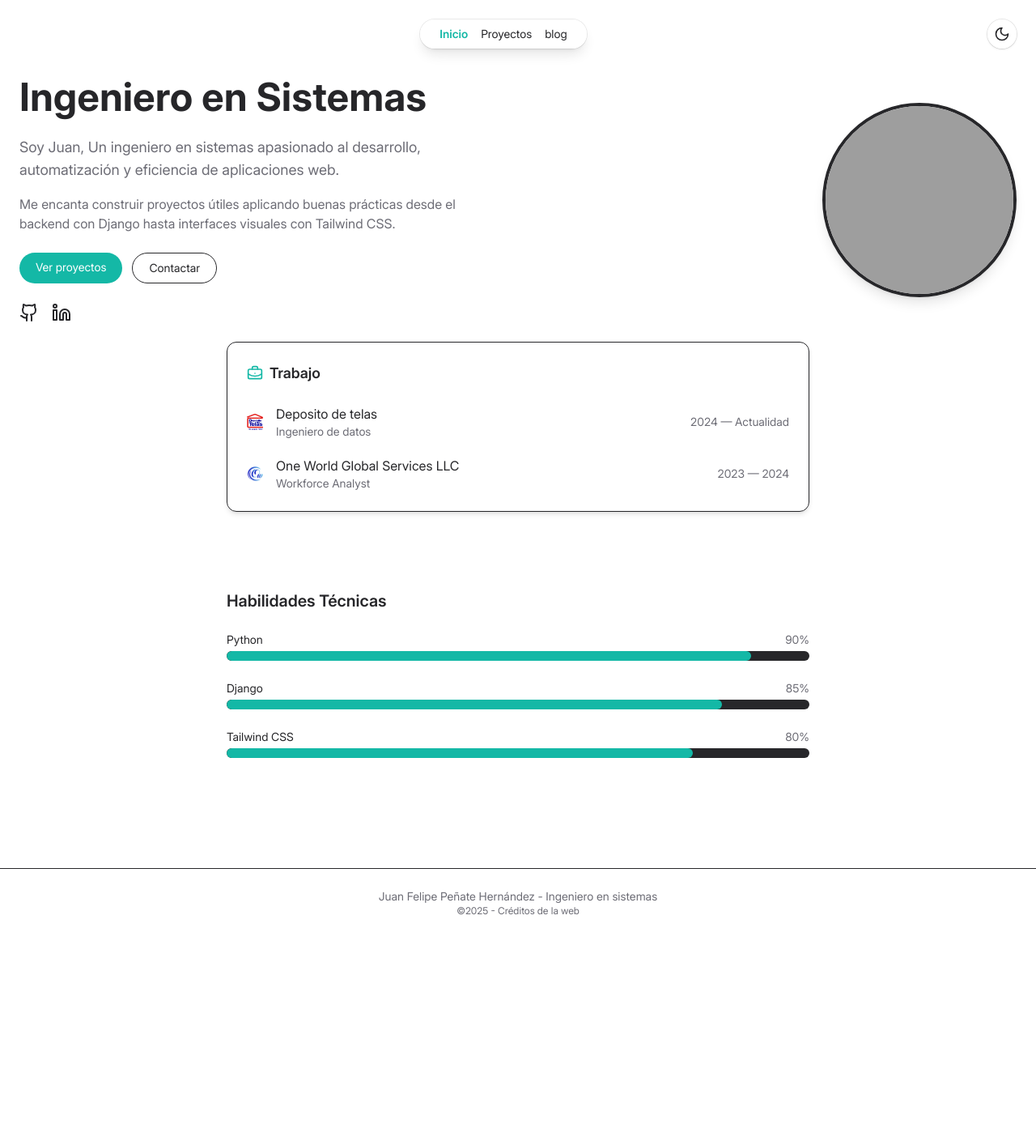
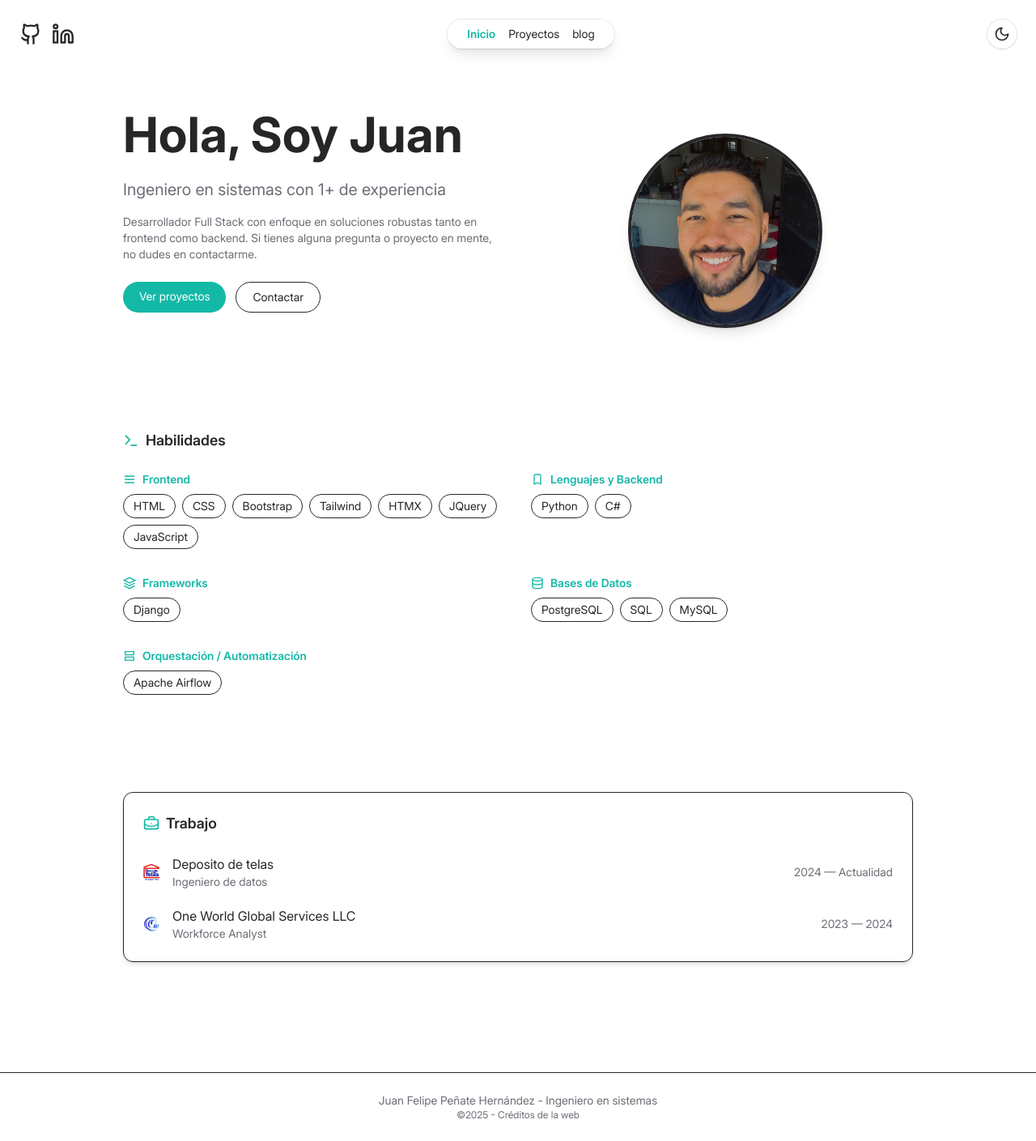
Before and after one commit to juan1144/portfolio, a Django app: page / in a window 1280 px wide. Shown: the whole page at 81% size. Before the commit the page ends 1130 px from the top, so only its background shows below. Run offline with Django 5.2, Linux system fonts and the light colour scheme; grey boxes are pictures that could not be loaded.

Commit message:
Refactor work section and skills on home page

```diff
--- a/core/views.py
+++ b/core/views.py
@@ -2,7 +2,23 @@ from django.shortcuts import render
 
 
 def home(request):
-    return render(request, "core/home.html")
+    return render(
+        request,
+        "core/home.html",
+        {
+            "techs_frontend": [
+                "HTML",
+                "CSS",
+                "Bootstrap",
+                "Tailwind",
+                "HTMX",
+                "JQuery",
+                "JavaScript",
+            ],
+            "techs_backend": ["Python", "C#"],
+            "techs_db": ["PostgreSQL", "SQL", "MySQL"],
+        },
+    )
 
 
 def projects(request):
--- a/static/css/base.css
+++ b/static/css/base.css
@@ -619,6 +619,10 @@ video {
   margin-right: auto;
 }
 
+.mb-1 {
+  margin-bottom: 0.25rem;
+}
+
 .mb-4 {
   margin-bottom: 1rem;
 }
@@ -635,8 +639,12 @@ video {
   margin-top: 0.5rem;
 }
 
-.mb-1 {
-  margin-bottom: 0.25rem;
+.mb-10 {
+  margin-bottom: 2.5rem;
+}
+
+.mb-2 {
+  margin-bottom: 0.5rem;
 }
 
 .block {
@@ -659,6 +667,10 @@ video {
   height: 2.5rem;
 }
 
+.h-3 {
+  height: 0.75rem;
+}
+
 .h-5 {
   height: 1.25rem;
 }
@@ -671,20 +683,24 @@ video {
   height: 15rem;
 }
 
-.h-8 {
-  height: 2rem;
-}
-
-.h-3 {
-  height: 0.75rem;
-}
-
 .h-full {
   height: 100%;
 }
 
+.h-4 {
+  height: 1rem;
+}
+
+.h-7 {
+  height: 1.75rem;
+}
+
 .min-h-screen {
   min-height: 100vh;
+}
+
+.w-0 {
+  width: 0px;
 }
 
 .w-10 {
@@ -707,16 +723,16 @@ video {
   width: 15rem;
 }
 
-.w-8 {
-  width: 2rem;
-}
-
 .w-full {
   width: 100%;
 }
 
-.w-0 {
-  width: 0px;
+.w-4 {
+  width: 1rem;
+}
+
+.w-7 {
+  width: 1.75rem;
 }
 
 .max-w-3xl {
@@ -727,45 +743,16 @@ video {
   max-width: 80rem;
 }
 
-@keyframes bounce {
-  0%, 100% {
-    transform: translateY(-25%);
-    animation-timing-function: cubic-bezier(0.8,0,1,1);
-  }
-
-  50% {
-    transform: none;
-    animation-timing-function: cubic-bezier(0,0,0.2,1);
-  }
-}
-
-.animate-bounce {
-  animation: bounce 1s infinite;
-}
-
-@keyframes ping {
-  75%, 100% {
-    transform: scale(2);
-    opacity: 0;
-  }
-}
-
-.animate-ping {
-  animation: ping 1s cubic-bezier(0, 0, 0.2, 1) infinite;
-}
-
-@keyframes pulse {
-  50% {
-    opacity: .5;
-  }
-}
-
-.animate-pulse {
-  animation: pulse 2s cubic-bezier(0.4, 0, 0.6, 1) infinite;
+.max-w-5xl {
+  max-width: 64rem;
 }
 
 .grid-cols-1 {
   grid-template-columns: repeat(1, minmax(0, 1fr));
+}
+
+.flex-col {
+  flex-direction: column;
 }
 
 .flex-wrap {
@@ -800,6 +787,10 @@ video {
   gap: 1rem;
 }
 
+.gap-8 {
+  gap: 2rem;
+}
+
 .space-x-2 > :not([hidden]) ~ :not([hidden]) {
   --tw-space-x-reverse: 0;
   margin-right: calc(0.5rem * var(--tw-space-x-reverse));
@@ -828,6 +819,12 @@ video {
   --tw-space-y-reverse: 0;
   margin-top: calc(1.5rem * calc(1 - var(--tw-space-y-reverse)));
   margin-bottom: calc(1.5rem * var(--tw-space-y-reverse));
+}
+
+.space-x-3 > :not([hidden]) ~ :not([hidden]) {
+  --tw-space-x-reverse: 0;
+  margin-right: calc(0.75rem * var(--tw-space-x-reverse));
+  margin-left: calc(0.75rem * calc(1 - var(--tw-space-x-reverse)));
 }
 
 .overflow-hidden {
@@ -943,14 +951,19 @@ video {
   padding-bottom: 2.5rem;
 }
 
-.px-10 {
-  padding-left: 2.5rem;
-  padding-right: 2.5rem;
+.py-20 {
+  padding-top: 5rem;
+  padding-bottom: 5rem;
 }
 
-.px-20 {
-  padding-left: 5rem;
-  padding-right: 5rem;
+.px-3 {
+  padding-left: 0.75rem;
+  padding-right: 0.75rem;
+}
+
+.py-1 {
+  padding-top: 0.25rem;
+  padding-bottom: 0.25rem;
 }
 
 .pb-24 {
@@ -961,12 +974,12 @@ video {
   padding-top: 6rem;
 }
 
-.pb-10 {
-  padding-bottom: 2.5rem;
+.pt-6 {
+  padding-top: 1.5rem;
 }
 
-.pt-6 {
-  padding-top: 1.5rem;
+.pt-10 {
+  padding-top: 2.5rem;
 }
 
 .text-center {
@@ -1096,6 +1119,12 @@ video {
   transition-duration: 150ms;
 }
 
+.transition-all {
+  transition-property: all;
+  transition-timing-function: cubic-bezier(0.4, 0, 0.2, 1);
+  transition-duration: 150ms;
+}
+
 .transition-colors {
   transition-property: color, background-color, border-color, text-decoration-color, fill, stroke;
   transition-timing-function: cubic-bezier(0.4, 0, 0.2, 1);
@@ -1108,22 +1137,16 @@ video {
   transition-duration: 150ms;
 }
 
-.transition-all {
-  transition-property: all;
-  transition-timing-function: cubic-bezier(0.4, 0, 0.2, 1);
-  transition-duration: 150ms;
-}
-
 .delay-300 {
   transition-delay: 300ms;
 }
 
+.duration-1000 {
+  transition-duration: 1000ms;
+}
+
 .duration-300 {
   transition-duration: 300ms;
-}
-
-.duration-1000 {
-  transition-duration: 1000ms;
 }
 
 .ease-out {
@@ -1233,6 +1256,10 @@ video {
 }
 
 @media (min-width: 768px) {
+  .md\:col-span-2 {
+    grid-column: span 2 / span 2;
+  }
+
   .md\:flex {
     display: flex;
   }
@@ -1245,12 +1272,33 @@ video {
     grid-template-columns: repeat(2, minmax(0, 1fr));
   }
 
+  .md\:items-start {
+    align-items: flex-start;
+  }
+
+  .md\:justify-start {
+    justify-content: flex-start;
+  }
+
   .md\:justify-end {
     justify-content: flex-end;
+  }
+
+  .md\:justify-center {
+    justify-content: center;
+  }
+
+  .md\:text-left {
+    text-align: left;
   }
 
   .md\:text-5xl {
     font-size: 3rem;
     line-height: 1;
   }
+
+  .md\:text-6xl {
+    font-size: 3.75rem;
+    line-height: 1;
+  }
 }
--- a/templates/common/_navbar.html
+++ b/templates/common/_navbar.html
@@ -3,12 +3,25 @@
 <nav class="fixed top-6 left-0 w-full z-50 flex justify-center pointer-events-none">
   <div class="max-w-7xl w-full flex items-center justify-between px-6">
 
-    <!-- Picture -->
-    <div class="pointer-events-auto">
-{#      <a href="{% url 'core:home' %}">#}
-{#        <img src="{% static 'images/profile.JPG' %}" alt="Logo" class="w-10 h-10 rounded-full border border-dark-border dark:border-light-border shadow" />#}
-{#      </a>#}
+    <!-- Social icons (navbar left) -->
+    <div class="pointer-events-auto flex items-center space-x-3">
+      <!-- GitHub -->
+      <a href="https://github.com/juan1144" target="_blank" aria-label="GitHub">
+        <svg xmlns="http://www.w3.org/2000/svg" class="w-7 h-7 text-light-primary dark:text-dark-primary hover:text-light-accent dark:hover:text-dark-accent transition" fill="none" viewBox="0 0 24 24" stroke="currentColor" stroke-width="2">
+          <path stroke-linecap="round" stroke-linejoin="round" d="M15 22v-4a4.8 4.8 0 00-1-3.5c3 0 6-2 6-5.5.08-1.25-.27-2.48-1-3.5.28-1.15.28-2.35 0-3.5 0 0-1 0-3 1.5-2.64-.5-5.36-.5-8 0C6 2 5 2 5 2c-.3 1.15-.3 2.35 0 3.5A5.403 5.403 0 004 9c0 3.5 3 5.5 6 5.5-.39.49-.68 1.05-.85 1.65-.17.6-.22 1.23-.15 1.85v4"/>
+          <path d="M9 18c-4.51 2-5-2-7-2"/>
+        </svg>
+      </a>
+      <!-- LinkedIn -->
+      <a href="https://linkedin.com/in/jfph25" target="_blank" aria-label="LinkedIn">
+        <svg xmlns="http://www.w3.org/2000/svg" class="w-7 h-7 text-light-primary dark:text-dark-primary hover:text-light-accent dark:hover:text-dark-accent transition" fill="none" viewBox="0 0 24 24" stroke="currentColor" stroke-width="2">
+          <path stroke-linecap="round" stroke-linejoin="round" d="M16 8a6 6 0 016 6v7h-4v-7a2 2 0 00-2-2 2 2 0 00-2 2v7h-4v-7a6 6 0 016-6z"/>
+          <rect x="2" y="9" width="4" height="12"/>
+          <circle cx="4" cy="4" r="2"/>
+        </svg>
+      </a>
     </div>
+
 
     <!-- Float Menu -->
     <ul class="pointer-events-auto hidden md:flex items-center space-x-4 px-6 py-2
--- a/templates/core/home.html
+++ b/templates/core/home.html
@@ -3,52 +3,130 @@
 {% block content %}
   {% load static %}
 <!-- Hero principal -->
-  <section
-    class="max-w-7xl mx-auto px-6 py-10c grid grid-cols-1 md:grid-cols-2 items-center gap-12">
-    <div data-aos="fade-right">
-      <h1 class="text-4xl md:text-5xl font-bold mb-6 text-light-primary dark:text-dark-primary">
-        Ingeniero en Sistemas
+  <section class="max-w-5xl mx-auto px-6 pt-10 pb-24 grid grid-cols-1 md:grid-cols-2 items-center gap-12">
+    <!-- Columna izquierda: Texto -->
+    <div class="text-center md:text-left flex flex-col items-center md:items-start" data-aos="fade-right">
+      <h1 class="text-4xl md:text-6xl font-bold mb-6 text-light-primary dark:text-dark-primary">
+        Hola, Soy Juan
       </h1>
-      <p class="text-lg text-light-secondary dark:text-dark-secondary mb-4">
-        Soy Juan, Un ingeniero en sistemas apasionado al desarrollo, automatización y eficiencia de aplicaciones web.
+      <p class="text-xl text-light-secondary dark:text-dark-secondary mb-4">
+        Ingeniero en sistemas con 1+ de experiencia
       </p>
-      <p class="text-base text-light-secondary dark:text-dark-secondary mb-6">
-        Me encanta construir proyectos útiles aplicando buenas prácticas desde el backend con Django hasta interfaces visuales con Tailwind CSS.
+      <p class="text-sm text-light-secondary dark:text-dark-secondary mb-6">
+        Desarrollador Full Stack con enfoque en soluciones robustas tanto en frontend como backend. Si tienes alguna pregunta o proyecto en mente, no dudes en contactarme.
       </p>
 
-    <!-- main buttons -->
-      <div class="flex flex-wrap gap-3 mb-6">
+      <div class="flex flex-wrap gap-3 mb-6 justify-center md:justify-start">
         <a href="{% url 'core:projects' %}" class="px-5 py-2 rounded-full text-sm font-medium text-white bg-light-accent dark:bg-dark-accent hover:opacity-90 transition">Ver proyectos</a>
         <a href="#contact" class="px-5 py-2 rounded-full text-sm font-medium border border-light-border dark:border-dark-border text-light-primary dark:text-dark-primary hover:bg-light-border/10 dark:hover:bg-dark-border/10 transition">Contactar</a>
       </div>
 
-    <!-- Social Networks -->
-      <div class="flex space-x-4">
+      <div class="flex space-x-4 justify-center md:justify-start">
+        <!-- GitHub -->
         <a href="https://github.com/juan1144" target="_blank" aria-label="GitHub">
-          <svg xmlns="http://www.w3.org/2000/svg" width="24" height="24" viewBox="0 0 24 24" fill="none" stroke="currentColor" stroke-width="2" stroke-linecap="round" stroke-linejoin="round" class="lucide lucide-github-icon lucide-github w-6 h-6 text-light-primary dark:text-dark-primary hover:text-light-accent dark:hover:text-dark-accent transition">
-            <path d="M15 22v-4a4.8 4.8 0 0 0-1-3.5c3 0 6-2 6-5.5.08-1.25-.27-2.48-1-3.5.28-1.15.28-2.35 0-3.5 0 0-1 0-3 1.5-2.64-.5-5.36-.5-8 0C6 2 5 2 5 2c-.3 1.15-.3 2.35 0 3.5A5.403 5.403 0 0 0 4 9c0 3.5 3 5.5 6 5.5-.39.49-.68 1.05-.85 1.65-.17.6-.22 1.23-.15 1.85v4"/>
-            <path d="M9 18c-4.51 2-5-2-7-2"/>
-          </svg>
+          <svg ... class="w-6 h-6 text-light-primary dark:text-dark-primary hover:text-light-accent dark:hover:text-dark-accent transition">...</svg>
         </a>
+        <!-- LinkedIn -->
         <a href="https://linkedin.com/in/jfph25" target="_blank" aria-label="LinkedIn">
-          <svg xmlns="http://www.w3.org/2000/svg" width="24" height="24" viewBox="0 0 24 24" fill="none" stroke="currentColor" stroke-width="2" stroke-linecap="round" stroke-linejoin="round" class="lucide lucide-linkedin-icon lucide-linkedin w-6 h-6 text-light-primary dark:text-dark-primary hover:text-light-accent dark:hover:text-dark-accent transition">
-            <path d="M16 8a6 6 0 0 1 6 6v7h-4v-7a2 2 0 0 0-2-2 2 2 0 0 0-2 2v7h-4v-7a6 6 0 0 1 6-6z"/>
-            <rect width="4" height="12" x="2" y="9"/>
-            <circle cx="4" cy="4" r="2"/>
-          </svg>
+          <svg ... class="w-6 h-6 text-light-primary dark:text-dark-primary hover:text-light-accent dark:hover:text-dark-accent transition">...</svg>
         </a>
       </div>
     </div>
 
-  <!-- Personal image -->
-    <div class="flex justify-center md:justify-end" data-aos="fade-left">
-      <img src="{% static 'images/#' %}" alt="Foto de Juan Peñate"
+    <!-- Columna derecha: Imagen -->
+    <div class="flex justify-center md:justify-center" data-aos="fade-left">
+      <img src="{% static 'images/profile.JPG' %}" alt="Foto de Juan Peñate"
            class="w-60 h-60 rounded-full border-4 border-light-border dark:border-dark-border shadow-lg object-cover" />
     </div>
   </section>
 
-<!-- Work Section -->
-  <section class="max-w-3xl mx-auto px-6 pb-24 pt-6" data-aos="fade-down">
+
+  <!-- Sección de habilidades -->
+  <section class="max-w-5xl mx-auto px-6 pb-24" data-aos="fade-up">
+    <h2 class="text-lg font-semibold text-light-primary dark:text-dark-primary flex items-center gap-2 mb-6">
+      <svg xmlns="http://www.w3.org/2000/svg" width="24" height="24" viewBox="0 0 24 24" fill="none" stroke="currentColor" stroke-width="2" stroke-linecap="round" stroke-linejoin="round" class="lucide lucide-terminal-icon lucide-terminal w-5 h-5 text-light-accent dark:text-dark-accent">
+        <polyline points="4 17 10 11 4 5"/><line x1="12" x2="20" y1="19" y2="19"/>
+      </svg>
+      Habilidades
+    </h2>
+
+    <div class="grid grid-cols-1 md:grid-cols-2 gap-8">
+      <!-- Frontend -->
+      <div>
+        <h3 class="text-sm font-semibold mb-2 flex items-center gap-2 text-light-accent dark:text-dark-accent">
+          <svg class="w-4 h-4" fill="none" stroke="currentColor" stroke-width="2" viewBox="0 0 24 24">
+            <path d="M3 12h18M3 6h18M3 18h18"/>
+          </svg>
+          Frontend
+        </h3>
+        <div class="flex flex-wrap gap-2">
+          {% for tech in techs_frontend %}
+            <span class="px-3 py-1 bg-light-backgroundOverlay dark:bg-dark-backgroundOverlay border border-light-border dark:border-dark-border rounded-full text-sm">{{ tech }}</span>
+          {% endfor %}
+        </div>
+      </div>
+
+      <!-- Lenguajes y Backend -->
+      <div>
+        <h3 class="text-sm font-semibold mb-2 flex items-center gap-2 text-light-accent dark:text-dark-accent">
+          <svg class="w-4 h-4" fill="none" stroke="currentColor" stroke-width="2" viewBox="0 0 24 24">
+            <path d="M16 3H8a2 2 0 0 0-2 2v16l6-3 6 3V5a2 2 0 0 0-2-2z"/>
+          </svg>
+          Lenguajes y Backend
+        </h3>
+        <div class="flex flex-wrap gap-2">
+          {% for lang in techs_backend %}
+            <span class="px-3 py-1 bg-light-backgroundOverlay dark:bg-dark-backgroundOverlay border border-light-border dark:border-dark-border rounded-full text-sm">{{ lang }}</span>
+          {% endfor %}
+        </div>
+      </div>
+
+      <!-- Frameworks -->
+      <div>
+        <h3 class="text-sm font-semibold mb-2 flex items-center gap-2 text-light-accent dark:text-dark-accent">
+          <svg class="w-4 h-4" fill="none" stroke="currentColor" stroke-width="2" viewBox="0 0 24 24">
+            <path d="M12 2L2 7l10 5 10-5-10-5z"/><path d="M2 17l10 5 10-5"/>
+            <path d="M2 12l10 5 10-5"/>
+          </svg>
+          Frameworks
+        </h3>
+        <div class="flex flex-wrap gap-2">
+          <span class="px-3 py-1 bg-light-backgroundOverlay dark:bg-dark-backgroundOverlay border border-light-border dark:border-dark-border rounded-full text-sm">Django</span>
+        </div>
+      </div>
+
+      <!-- Bases de datos -->
+      <div>
+        <h3 class="text-sm font-semibold mb-2 flex items-center gap-2 text-light-accent dark:text-dark-accent">
+          <svg class="w-4 h-4" fill="none" stroke="currentColor" stroke-width="2" viewBox="0 0 24 24">
+            <ellipse cx="12" cy="5" rx="9" ry="3"/><path d="M3 5v14a9 3 0 0 0 18 0V5"/><path d="M3 12a9 3 0 0 0 18 0"/>
+          </svg>
+          Bases de Datos
+        </h3>
+        <div class="flex flex-wrap gap-2">
+          {% for db in techs_db %}
+            <span class="px-3 py-1 bg-light-backgroundOverlay dark:bg-dark-backgroundOverlay border border-light-border dark:border-dark-border rounded-full text-sm">{{ db }}</span>
+          {% endfor %}
+        </div>
+      </div>
+
+      <!-- Automatización -->
+      <div class="md:col-span-2">
+        <h3 class="text-sm font-semibold mb-2 flex items-center gap-2 text-light-accent dark:text-dark-accent">
+          <svg class="w-4 h-4" fill="none" stroke="currentColor" stroke-width="2" viewBox="0 0 24 24">
+            <path d="M4 4h16v6H4zM4 14h16v6H4z"/>
+          </svg>
+          Orquestación / Automatización
+        </h3>
+        <div class="flex flex-wrap gap-2">
+          <span class="px-3 py-1 bg-light-backgroundOverlay dark:bg-dark-backgroundOverlay border border-light-border dark:border-dark-border rounded-full text-sm">Apache Airflow</span>
+        </div>
+      </div>
+    </div>
+  </section>
+
+  <!-- Work Section -->
+  <section class="max-w-5xl mx-auto px-6 pb-24 pt-6" data-aos="fade-down">
     <div class="bg-light-backgroundOverlay dark:bg-dark-backgroundOverlay border border-light-border dark:border-dark-border rounded-xl p-6 shadow-md">
       <h2 class="text-lg font-semibold text-light-primary dark:text-dark-primary flex items-center gap-2 mb-6">
         <svg xmlns="http://www.w3.org/2000/svg" width="24" height="24" viewBox="0 0 24 24" fill="none" stroke="currentColor" stroke-width="2" stroke-linecap="round" stroke-linejoin="round" class="lucide lucide-briefcase-business-icon lucide-briefcase-business w-5 h-5 text-light-accent dark:text-dark-accent">
@@ -86,44 +164,4 @@
       </ul>
     </div>
   </section>
-
-  <!-- Sección de habilidades -->
-  <section class="max-w-3xl mx-auto px-6 pb-24" data-aos="fade-up">
-    <h2 class="text-xl font-semibold mb-6 text-light-primary dark:text-dark-primary">Habilidades Técnicas</h2>
-
-    <div class="space-y-6">
-      <!-- Skill: Python -->
-      <div>
-        <div class="flex justify-between mb-1">
-          <span class="text-sm font-medium text-light-primary dark:text-dark-primary">Python</span>
-          <span class="text-sm text-light-secondary dark:text-dark-secondary">90%</span>
-        </div>
-        <div class="w-full h-3 bg-light-border dark:bg-dark-border rounded-full overflow-hidden">
-          <div class="h-full bg-light-accent dark:bg-dark-accent rounded-full transition-all duration-1000 delay-300 w-0 aos-init aos-animate" data-aos="zoom-in-right" data-aos-delay="300" data-aos-anchor-placement="top-bottom" style="width: 90%;"></div>
-        </div>
-      </div>
-
-      <!-- Skill: Django -->
-      <div>
-        <div class="flex justify-between mb-1">
-          <span class="text-sm font-medium text-light-primary dark:text-dark-primary">Django</span>
-          <span class="text-sm text-light-secondary dark:text-dark-secondary">85%</span>
-        </div>
-        <div class="w-full h-3 bg-light-border dark:bg-dark-border rounded-full overflow-hidden">
-          <div class="h-full bg-light-accent dark:bg-dark-accent rounded-full transition-all duration-1000 delay-300 w-0 aos-init aos-animate" data-aos="zoom-in-right" data-aos-delay="300" style="width: 85%;"></div>
-        </div>
-      </div>
-
-      <!-- Skill: Tailwind CSS -->
-      <div>
-        <div class="flex justify-between mb-1">
-          <span class="text-sm font-medium text-light-primary dark:text-dark-primary">Tailwind CSS</span>
-          <span class="text-sm text-light-secondary dark:text-dark-secondary">80%</span>
-        </div>
-        <div class="w-full h-3 bg-light-border dark:bg-dark-border rounded-full overflow-hidden">
-          <div class="h-full bg-light-accent dark:bg-dark-accent rounded-full transition-all duration-1000 delay-300 w-0 aos-init aos-animate" data-aos="zoom-in-right" data-aos-delay="300" style="width: 80%;"></div>
-        </div>
-      </div>
-    </div>
-  </section>
 {% endblock %}
```
Also changed, not shown: other parts of static/css/base.css (+32 -11 lines).
